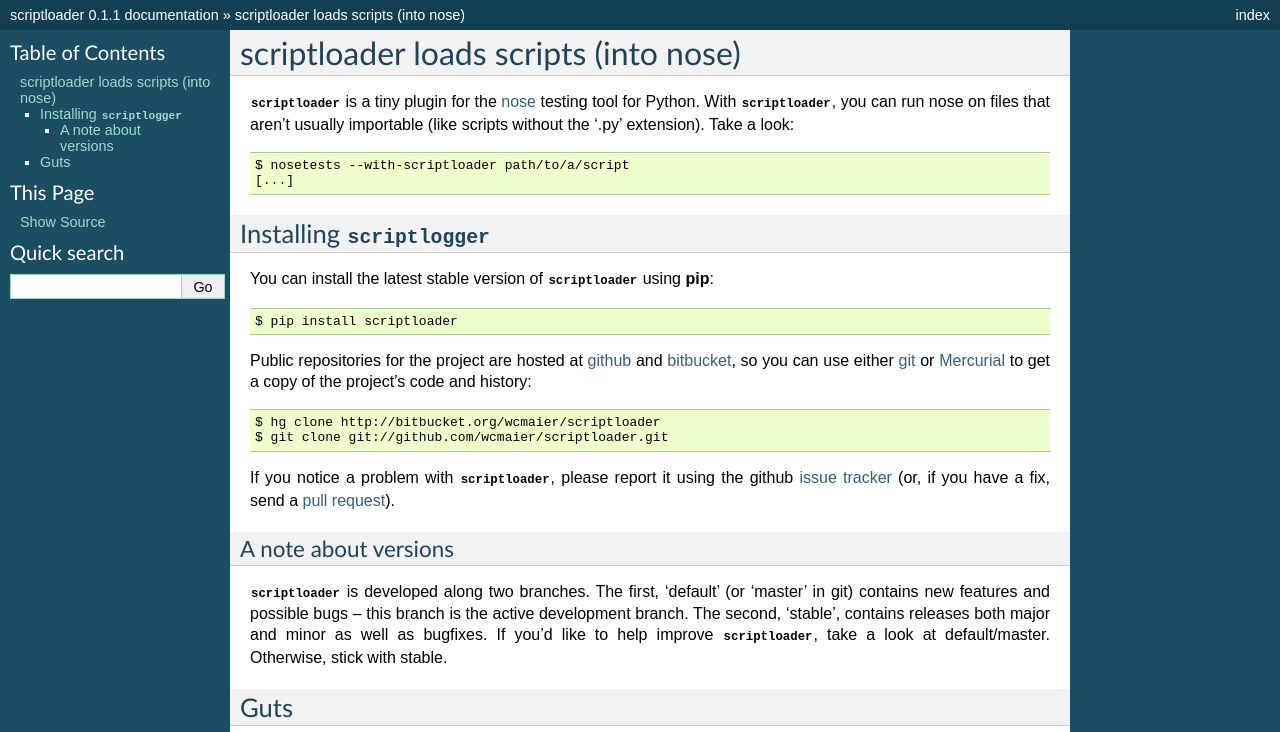
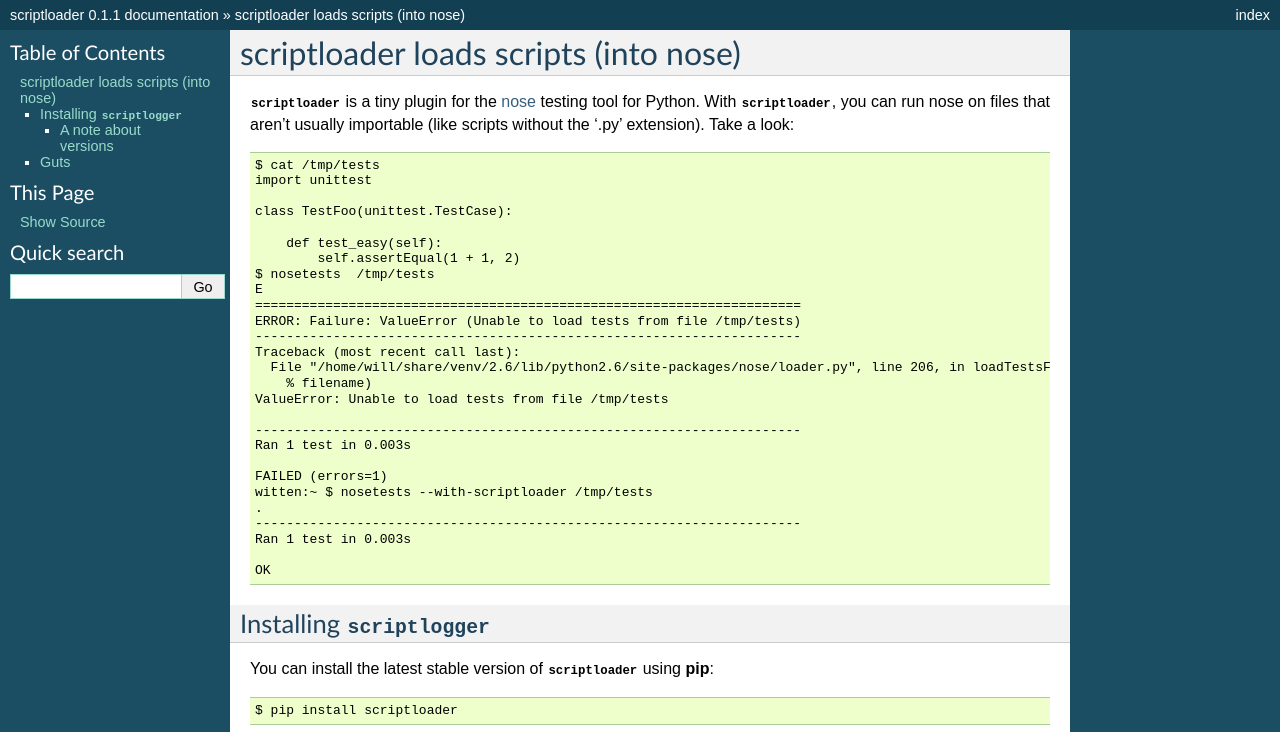
Before and after one commit to whilp/scriptloader, a Sphinx documentation site: the page built from docs/index.txt, in a window 1280 px wide, cut to the strip 0-732 px from the top of the page. Built offline with Sphinx 7.4.7, drawn with Linux system fonts in a browser that asks for light colours.

Commit message:
Make the main example a bit more interesting.
--HG--
branch : stable

```diff
--- a/docs/index.txt
+++ b/docs/index.txt
@@ -12,8 +12,33 @@ scriptloader loads scripts (into nose)
 With :mod:`scriptloader`, you can run nose on files that aren't usually
 importable (like scripts without the '.py' extension). Take a look::
 
-    $ nosetests --with-scriptloader path/to/a/script
-    [...]
+    $ cat /tmp/tests
+    import unittest
+
+    class TestFoo(unittest.TestCase):
+
+        def test_easy(self):
+            self.assertEqual(1 + 1, 2)
+    $ nosetests  /tmp/tests
+    E
+    ======================================================================
+    ERROR: Failure: ValueError (Unable to load tests from file /tmp/tests)
+    ----------------------------------------------------------------------
+    Traceback (most recent call last):
+      File "/home/will/share/venv/2.6/lib/python2.6/site-packages/nose/loader.py", line 206, in loadTestsFromFile
+        % filename)
+    ValueError: Unable to load tests from file /tmp/tests
+
+    ----------------------------------------------------------------------
+    Ran 1 test in 0.003s
+
+    FAILED (errors=1)
+    witten:~ $ nosetests --with-scriptloader /tmp/tests
+    .
+    ----------------------------------------------------------------------
+    Ran 1 test in 0.003s
+
+    OK
 
 .. _nose:   http://somethingaboutorange.com/mrl/projects/nose/
 
```
